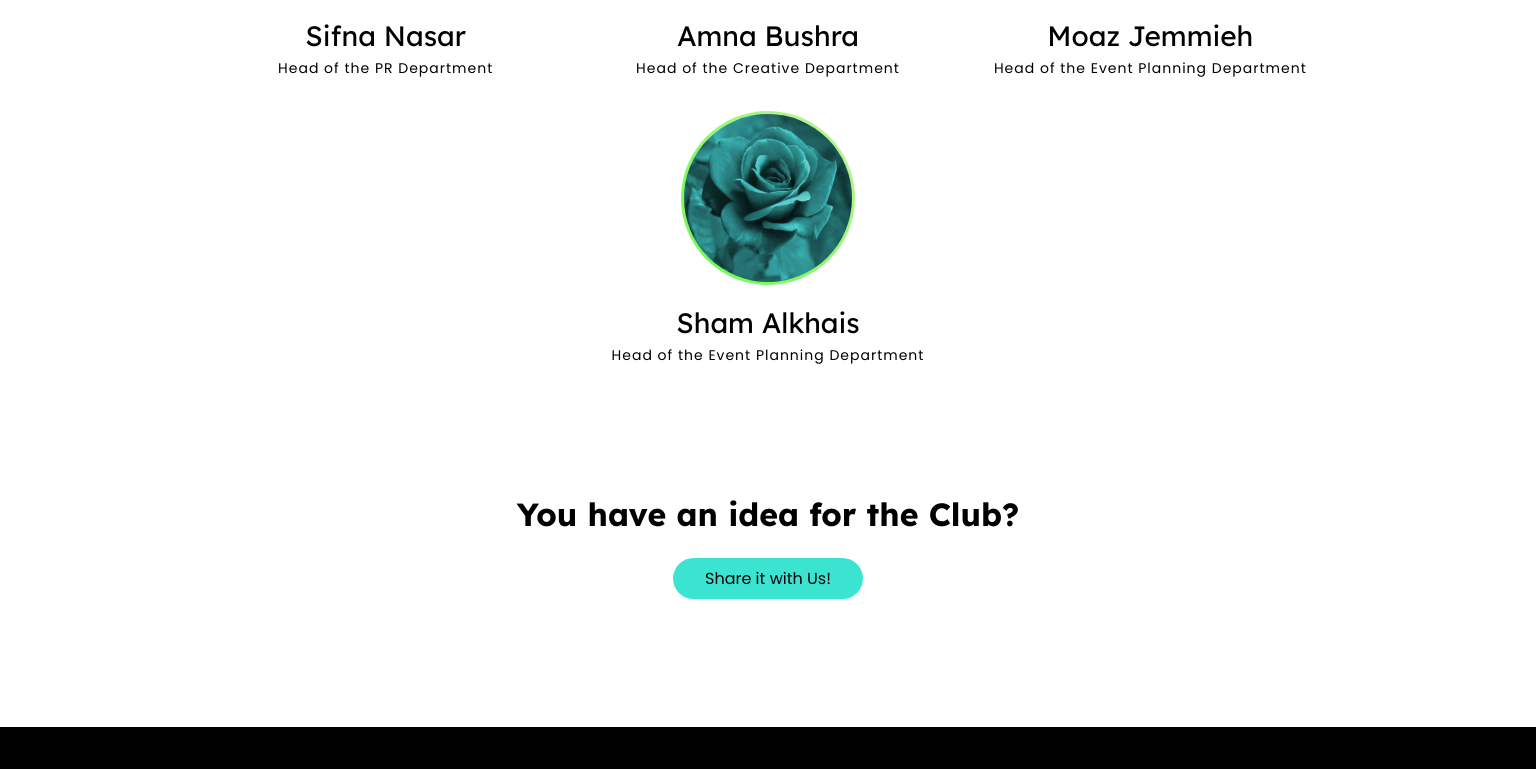
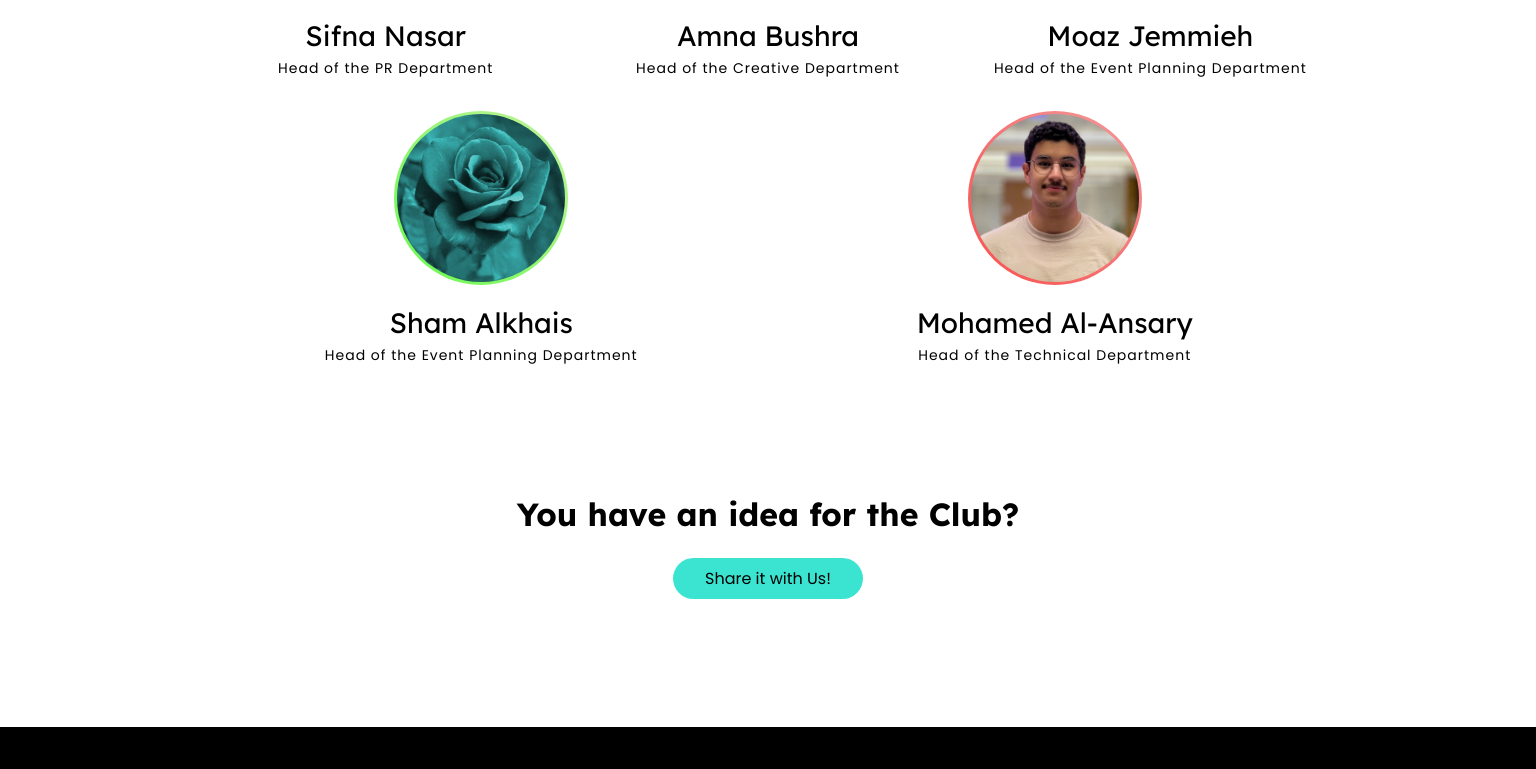
Before and after one commit to acm-qu/ACM-Landing-Page, a React (Vite) app: page / in a window 1536 px wide. Shown: the part 3695-4464 px from the top of the page. Built offline with nearby package versions, Linux system fonts and the light colour scheme.

Commit message:
feat: added head of the technical core team to the team section

```diff
--- a/src/components/Team.jsx
+++ b/src/components/Team.jsx
@@ -2,14 +2,16 @@ import placeholder from '../assets/placeholder.svg';
 import lady from '/lady.jpg'
 import anas from '/anas.jpg'
 import moaz from '/moaz.jpg'
+import mohamed from '/mohamed.jpg'
 
 const teamMembers = [
   { name: "Anas Rustom", role: "President", image: anas, borderColor: 'var(--primary)' },
   { name: "Noor Soueid", role: "Vice-President", image: lady, borderColor: 'var(--primary)' },
   { name: "Sifna Nasar", role: "Head of the PR Department", image: lady, borderColor: 'linear-gradient(to right, #e803fc, #e7b3f2)' },
   { name: "Amna Bushra", role: "Head of the Creative Department", image: lady, borderColor: 'linear-gradient(to top right, #84e0fa, #c0e1fc)' },
-  { name: "Moaz Jemmieh", role: "Head of the Event Planning Department", image: moaz, borderColor: 'linear-gradient(to top right,#67fa4d, #c2f29b)' },
-  { name: "Sham Alkhais", role: "Head of the Event Planning Department", image: lady, borderColor: 'linear-gradient(to top right,#67fa4d, #c2f29b)' },
+  { name: "Moaz Jemmieh", role: "Head of the Event Planning Department", image: moaz, borderColor: 'linear-gradient(to top right, #67fa4d, #c2f29b)' },
+  { name: "Sham Alkhais", role: "Head of the Event Planning Department", image: lady, borderColor: 'linear-gradient(to top right, #67fa4d, #c2f29b)' },
+  { name: "Mohamed Al-Ansary", role: "Head of the Technical Department", image: mohamed, borderColor: 'linear-gradient(to top right, #fa4d4dff, #f29b9bff)' },
 ];
 
 function TeamMemberCard({ name, role, image, borderColor }) {
--- a/src/styles/hero.css
+++ b/src/styles/hero.css
@@ -92,7 +92,7 @@
     display: block;
     width: fit-content;
     margin: 128px auto 0px auto;
-    scale: 1.1;
+    scale: 1;
     #hero-splitter {
       display: none;
     }
```
Also changed, not shown: public/anas2.jpg (added), public/mohamed.jpg (added).
